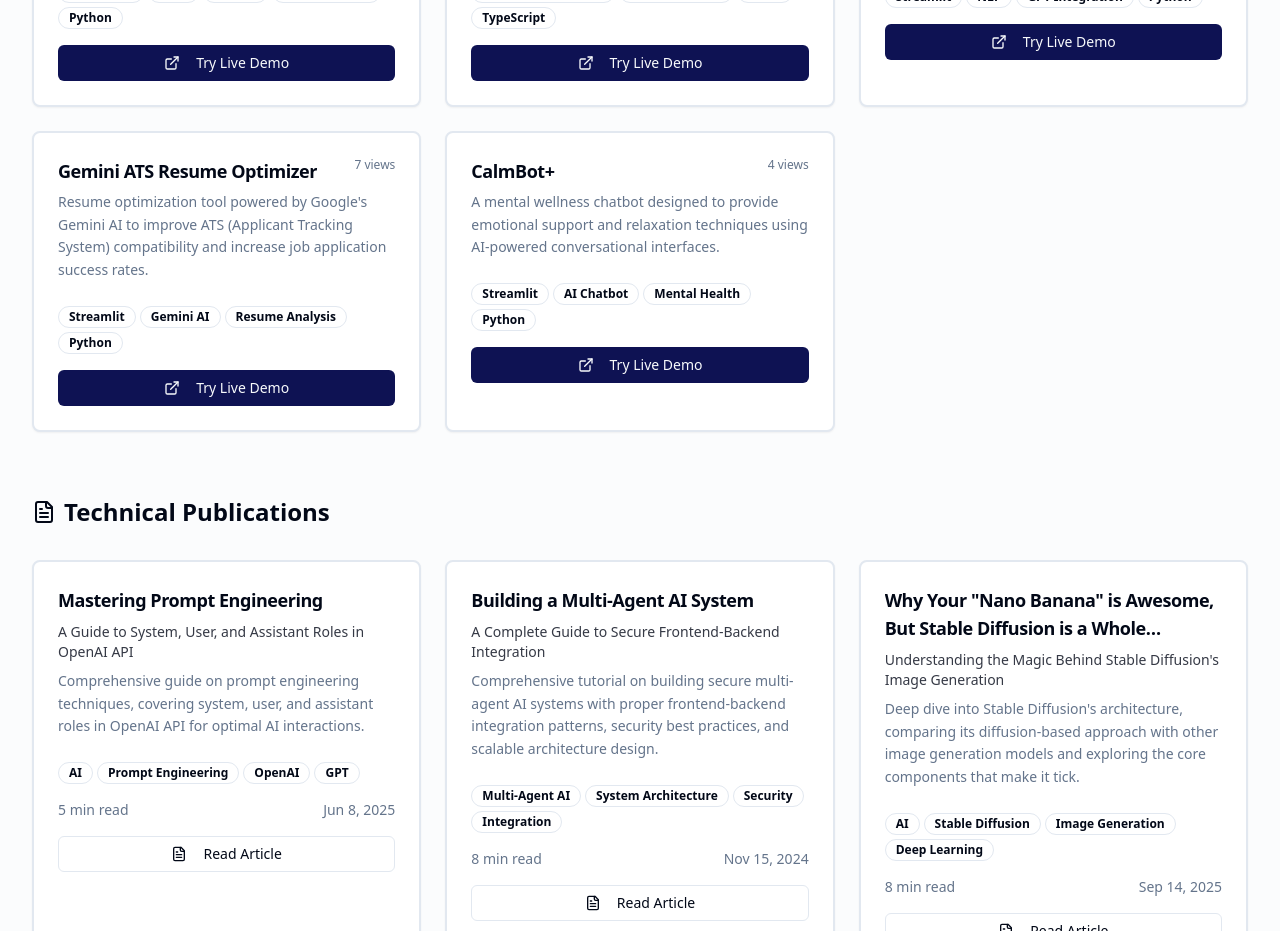
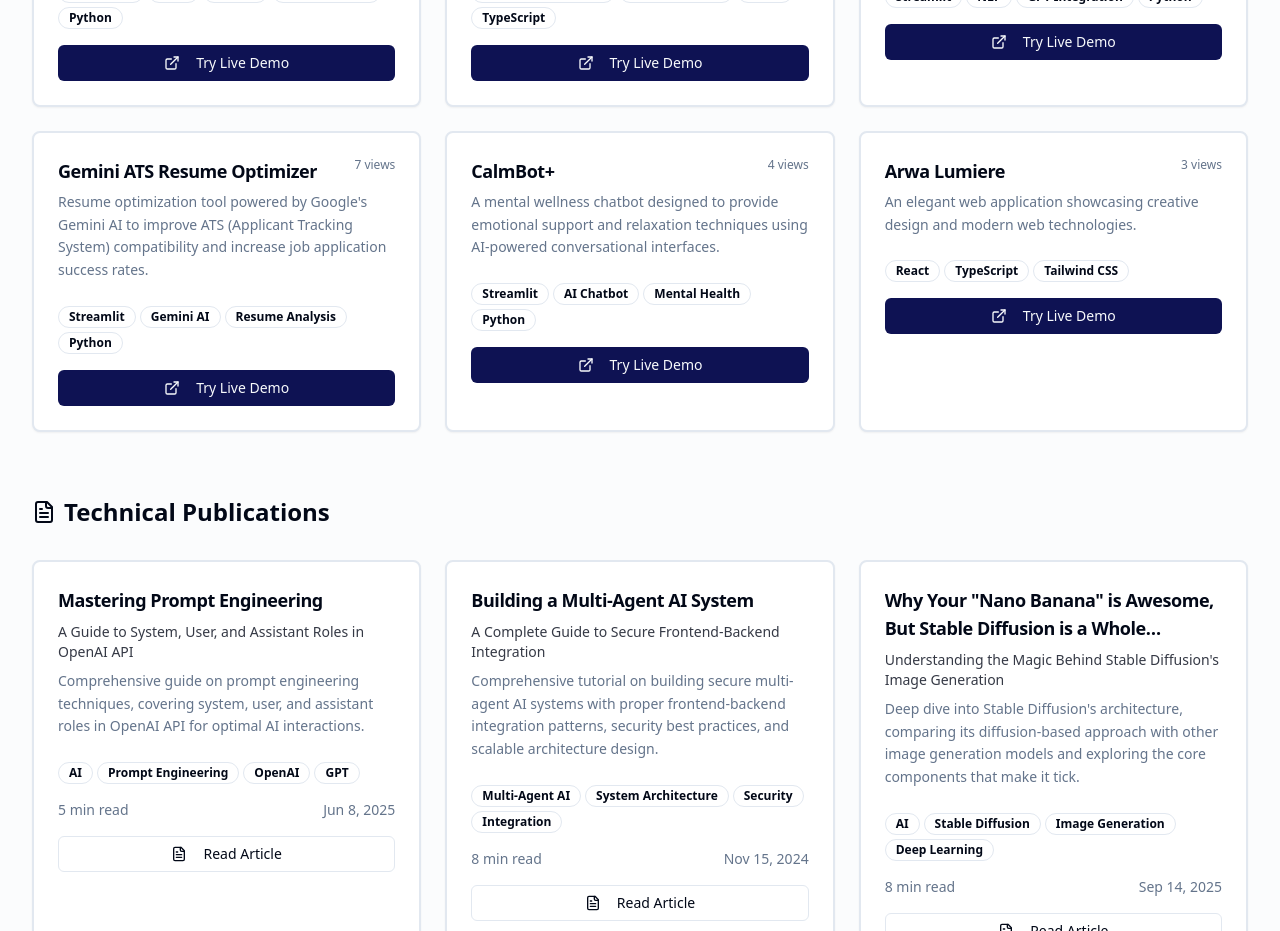
Before and after one commit to MudassarHakim/mudassar-hakim-site, a React (Vite) app: page / in a window 1280 px wide. Shown: the part 7120-8051 px from the top of the page. Built offline with nearby package versions, Linux system fonts and the light colour scheme.

Commit message:
Add Arwa Lumiere live application
Added Arwa Lumiere as the 6th live application in the Projects component. Placeholder details were used as website scraping was unsuccessful.

```diff
--- a/src/components/Projects.tsx
+++ b/src/components/Projects.tsx
@@ -99,6 +99,13 @@ const Projects = () => {
       tech: ["Streamlit", "AI Chatbot", "Mental Health", "Python"],
       url: "https://calmbot-app.streamlit.app/",
       views: "4 views"
+    },
+    {
+      title: "Arwa Lumiere",
+      description: "An elegant web application showcasing creative design and modern web technologies.",
+      tech: ["React", "TypeScript", "Tailwind CSS"],
+      url: "https://arwa-lumiere.lovable.app/",
+      views: "3 views"
     }
   ];
 
```
